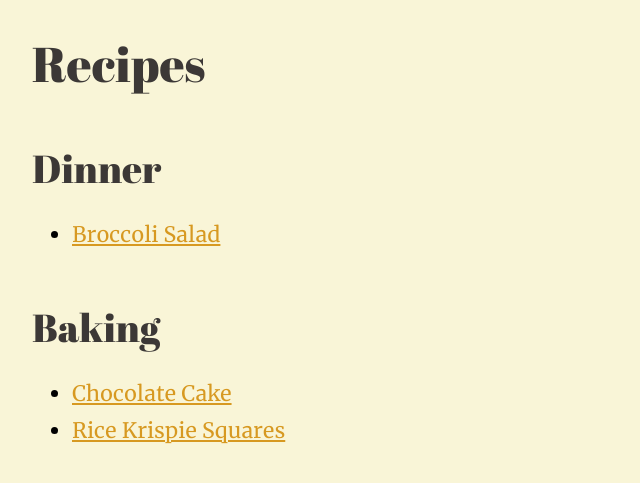
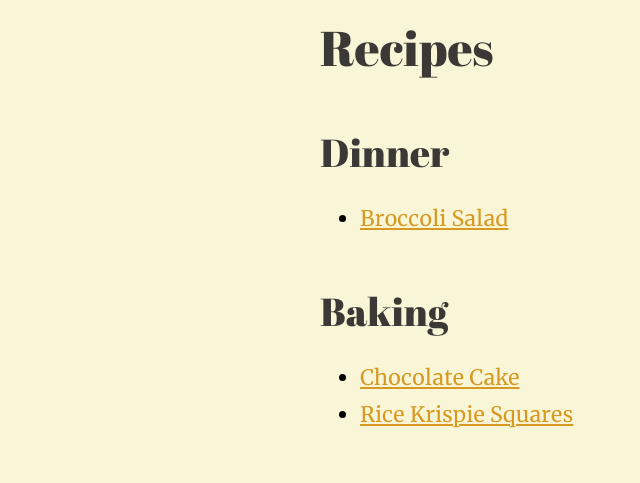
Before and after one commit to hamaluik/recipes, a Jekyll site: the page built from index.md, in a window 1280 px wide. Shown: the top 483 px of the page, without its empty margins (0-640 px from the left). Built offline with Jekyll 4.4.1, drawn with Linux system fonts in a browser that asks for light colours.

Commit message:
adjust spacing and font sizing

```diff
--- a/css/screen.scss
+++ b/css/screen.scss
@@ -8,7 +8,20 @@
 @import 'cooktimes';
 
 body {
-    padding: 2rem;
+    padding: 1rem;
+}
+
+@media(max-width: 768px) {
+    body {
+        font-size: 12pt;
+    }
+}
+
+@media(min-width: 769px) {
+    body {
+        max-width: 42rem;
+        margin: 0 auto;
+    }
 }
 
 footer {
```
